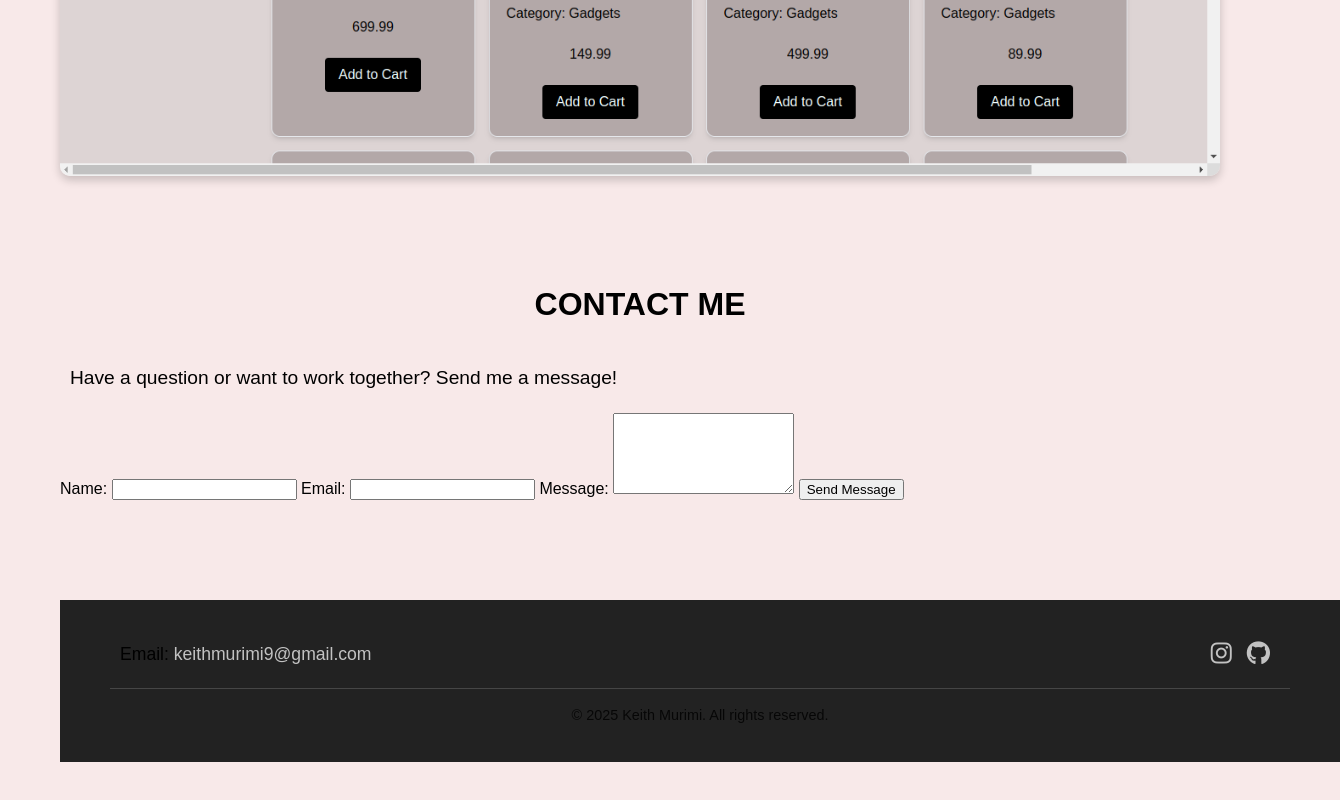
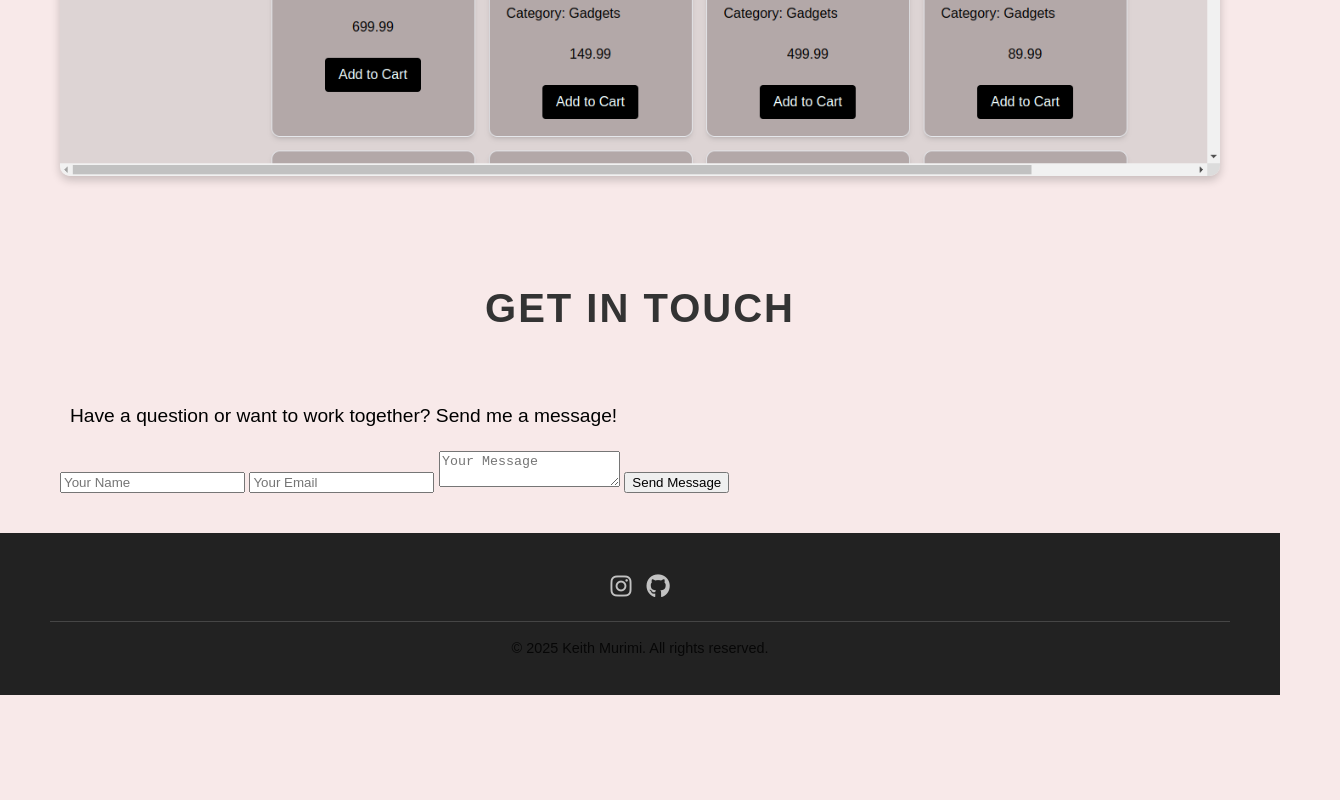
Before and after one commit to Umbrellaisnothere/My-portfolio, a plain HTML site: page index.html in a window 1280 px wide. Shown: the part 2076-2876 px from the top of the page, 1340 px wide, since content can reach past the window. After the commit the page ends 2771 px from the top, so only its background shows below. Drawn offline with Linux system fonts and the light colour scheme.

Commit message:
Updated my contact Form and deleted the footer section, updated ARIA attributes to be accessible

```diff
--- a/css/style.css
+++ b/css/style.css
@@ -3,7 +3,7 @@ body {
     padding: 0;
     font-family: 'Arial', sans-serif;
     background-color: rgb(248, 233, 233);
-    transition: background-color 0.5s, color 0.5s;
+    transition: background-color 0.3s, color 0.3s;
     overflow-x: hidden;
 }
 
--- a/index.html
+++ b/index.html
@@ -71,35 +71,19 @@
 
     </section>
 
-    <section id="Contact">
-      <h2>Contact Me</h2>
+    <section class="contact-section" id="Contact">
+      <h2 class="section-title">Get in Touch</h2>
+
       <p>Have a question or want to work together? Send me a message!</p>
-      <form id="contact-form">
-        <label for="name">Name:</label>
-        <input type="text" id="name" name="name" required>
-
-        <label for="email">Email:</label>
-        <input type="email" id="email" name="email" required>
-
-        <label for="message">Message:</label>
-        <textarea id="message" name="message" rows="5" required></textarea>
-
-        <button type="submit">Send Message</button>
-      </form>
+      <form action="#" class="contact__form">
+                <input type="text" placeholder="Your Name" class="contact__input">
+                <input type="email" placeholder="Your Email" class="contact__input">
+                <textarea placeholder="Your Message" class="contact__input"></textarea>
+                <input type="submit" value="Send Message" class="contact__button button">
+            </form>
     </section>
 
-    <section id="footer">
-      <footer>
-        <div class="footer-content">
-          <div class="contact-details">
-            <p>Email:
-              <a href="mailto:keithmurimi9@gmail.com" target="_blank">keithmurimi9@gmail.com</a>
-            </p>
-            <!-- <p>Moringa Email:
-              <a href="mailto:keith.murimi@student.moringaschool.com" target="_blank">keith.murimi@student.moringaschool.com</a>
-            </p> -->
-          </div>
-
+      <footer class="footer">
           <div class="social-icons">
             <a href="https://www.instagram.com/ohnoitsumbrella/" target="_blank" rel="noopener noreferrer" title="Instagram">
               <i class="fa-brands fa-instagram"></i>
@@ -108,10 +92,8 @@
               <i class="fa-brands fa-github"></i>
             </a>
           </div>
-        </div>
         <p class="footer-text">&copy; <span id="current-year"></span> Keith Murimi. All rights reserved.</p>
       </footer>
-    </section>
 
 
     <script src="script.js"></script>
--- a/script.js
+++ b/script.js
@@ -4,21 +4,25 @@ const content = document.getElementById("content");
 
 const year= document.querySelector("#current-year")
 
-year.innerHTML = new Date().getFullYear()
+if (year) {
+  year.textContent = new Date().getFullYear();
+}
 
-setTimeout(function() {
-  content.classList.add('content-visible');
-}, 2000);
+if (content) {
+  setTimeout(() => content.classList.add('content-visible'), 2000);
+}
 
 if (localStorage.getItem('darkMode') === 'enabled') {
   body.classList.add('dark-mode');
 }
 
-toggleButton.addEventListener('click', () => {
-  body.classList.toggle('dark-mode');
-  if (body.classList.contains('dark-mode')) {
-    localStorage.setItem('darkMode', 'enabled');
-  } else {
-    localStorage.setItem('darkMode', 'disabled');
-  }
-});
+if (toggleButton) {
+  toggleButton.setAttribute("aria-pressed", body.classList.contains("dark-mode"));
+
+  toggleButton.addEventListener('click', () => {
+    const isDarkMode = body.classList.toggle('dark-mode');
+    localStorage.setItem('darkMode', isDarkMode ? 'enabled' : 'disabled');
+
+    toggleButton.setAttribute("aria-pressed", isDarkMode);
+  });
+}
```
